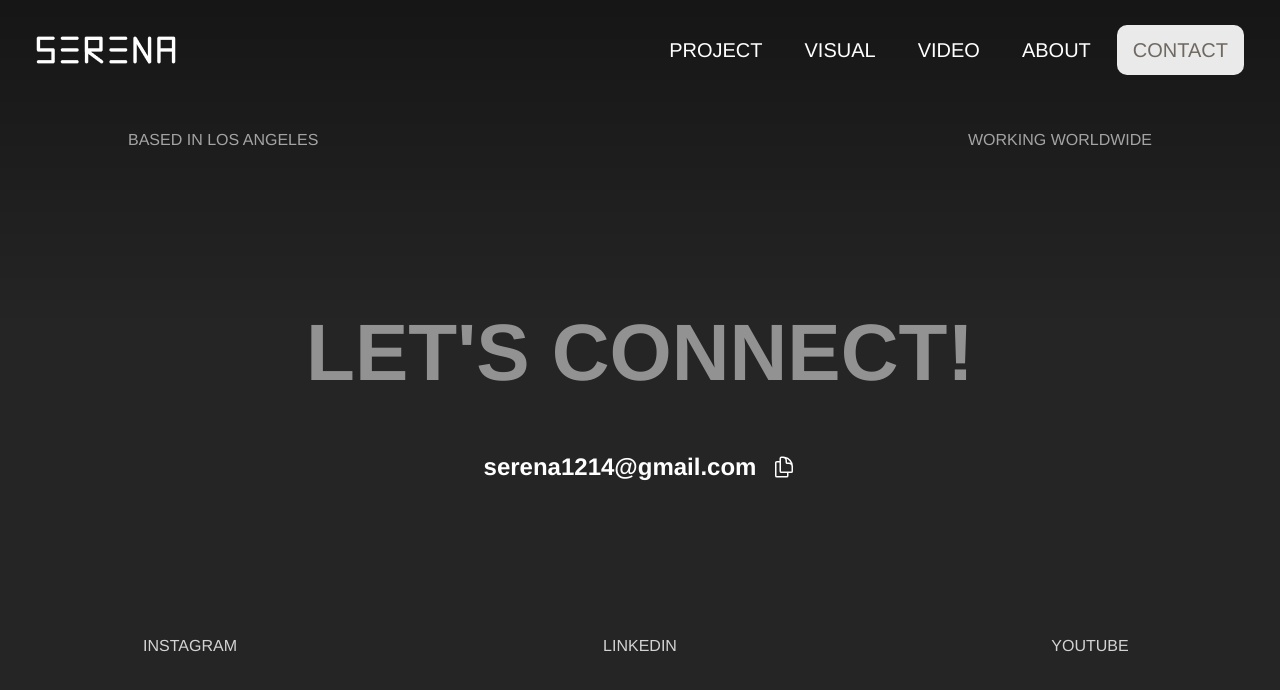
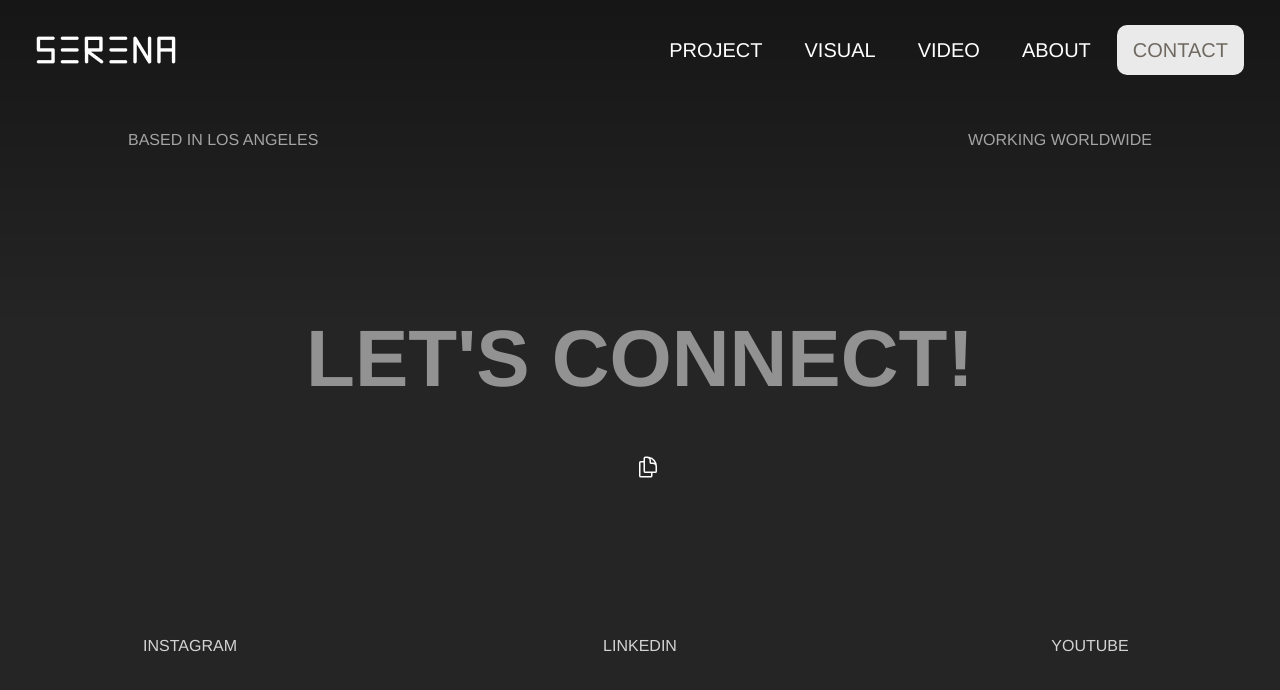
Before and after one commit to toekneeyou/serena-hou-portfolio, a React (Vite) app: page /contact in a window 1280 px wide. Shown: the top 690 px of the page. Built offline with nearby package versions, Linux system fonts and the light colour scheme.

Commit message:
use env variables to populate email value

```diff
--- /dev/null
+++ b/src/views/contact/ContactButton.tsx
@@ -0,0 +1,53 @@
+import { ButtonHTMLAttributes, useState } from "react";
+import { classnames } from "../../lib/helpers";
+
+interface ContactButtonProps extends ButtonHTMLAttributes<HTMLButtonElement> {
+  name: string;
+  logoSrc: string;
+}
+const ContactButton = ({
+  name,
+  logoSrc,
+  className,
+  ...buttonAttributes
+}: ContactButtonProps) => {
+  const [isHovered, setIsHovered] = useState(false);
+
+  const handleMouseEnter = () => {
+    setIsHovered(true);
+  };
+  const handleMouseLeave = () => {
+    setIsHovered(false);
+  };
+  return (
+    <button
+      type="button"
+      onMouseEnter={handleMouseEnter}
+      onMouseLeave={handleMouseLeave}
+      className={classnames(
+        "opacity-80 border-[1px] border-transparent hover:border-white transition-[border] px-6 h-10 relative min-w-[7.75rem]",
+        className
+      )}
+      {...buttonAttributes}
+    >
+      <div
+        className={classnames(
+          "absolute w-full h-full left-0 top-0 centered-row",
+          { "opacity-0": isHovered }
+        )}
+      >
+        {name}
+      </div>
+      <div
+        className={classnames(
+          "absolute w-full h-full left-0 top-0 centered-row",
+          { "opacity-0": !isHovered }
+        )}
+      >
+        <img src={logoSrc} />
+      </div>
+    </button>
+  );
+};
+
+export default ContactButton;
--- a/src/views/contact/ContactView.tsx
+++ b/src/views/contact/ContactView.tsx
@@ -1,33 +1,48 @@
 import { DocumentDuplicateIcon } from "@heroicons/react/24/outline";
-import { ButtonHTMLAttributes, useState } from "react";
-import { classnames } from "../../lib/helpers";
+import ContactButton from "./ContactButton";
 
-const EMAIL = "serena1214@gmail.com";
+const emailAddress = import.meta.env.VITE_EMAIL_ADDRESS;
 
 export const ContactView = () => {
-  const handleCopyEmail = () => {
-    navigator.clipboard.writeText(EMAIL);
-    alert("Email successfully copied to clipboard!");
-  };
-
   return (
     <section className="h-screen grid grid-rows-[max-content_1fr_max-content] p-[8rem]">
       <div className="between-row">
         <span className="opacity-80">BASED IN LOS ANGELES</span>
         <span className="opacity-80">WORKING WORLDWIDE</span>
       </div>
-      <div className="centered-col">
+      <CopyEmail />
+      <ContactButtons />
+    </section>
+  );
+};
+
+const CopyEmail = () => {
+  /**
+   * Copy email to clipboard and alert users.
+   */
+  const handleCopyEmail = () => {
+    navigator.clipboard.writeText(emailAddress);
+    alert("Email successfully copied to clipboard!");
+  };
+
+  return (
+    <div className="copy-email centered-col">
       <h2 className="opacity-50 text-[5rem] mb-[2.25rem]">LET'S CONNECT!</h2>
       <div className="centered-row gap-x-4">
-          <a href={`mailto:${EMAIL}`} className="font-bold text-[1.5rem]">
-            {EMAIL}
+        <a href={`mailto:${emailAddress}`} className="font-bold text-[1.5rem]">
+          {emailAddress}
         </a>
         <button onClick={handleCopyEmail}>
           <DocumentDuplicateIcon className="size-6 text-white" />
         </button>
       </div>
     </div>
-      <ul className="between-row">
+  );
+};
+
+const ContactButtons = () => {
+  return (
+    <ul className="contact-buttons between-row">
       <li>
         <ContactButton
           name="INSTAGRAM"
@@ -56,55 +71,5 @@ export const ContactView = () => {
         />
       </li>
     </ul>
-    </section>
   );
 };
-
-interface ContactButtonProps extends ButtonHTMLAttributes<HTMLButtonElement> {
-  name: string;
-  logoSrc: string;
-}
-const ContactButton = ({
-  name,
-  logoSrc,
-  className,
-  ...buttonAttributes
-}: ContactButtonProps) => {
-  const [isHovered, setIsHovered] = useState(false);
-
-  const handleMouseEnter = () => {
-    setIsHovered(true);
-  };
-  const handleMouseLeave = () => {
-    setIsHovered(false);
-  };
-  return (
-    <button
-      type="button"
-      onMouseEnter={handleMouseEnter}
-      onMouseLeave={handleMouseLeave}
-      className={classnames(
-        "opacity-80 border-[1px] border-transparent hover:border-white transition-[border] px-6 h-10 relative min-w-[7.75rem]",
-        className
-      )}
-      {...buttonAttributes}
-    >
-      <div
-        className={classnames(
-          "absolute w-full h-full left-0 top-0 centered-row",
-          { "opacity-0": isHovered }
-        )}
-      >
-        {name}
-      </div>
-      <div
-        className={classnames(
-          "absolute w-full h-full left-0 top-0 centered-row",
-          { "opacity-0": !isHovered }
-        )}
-      >
-        <img src={logoSrc} />
-      </div>
-    </button>
-  );
-};
```
Lines whose indentation alone changed are shown as unchanged.
